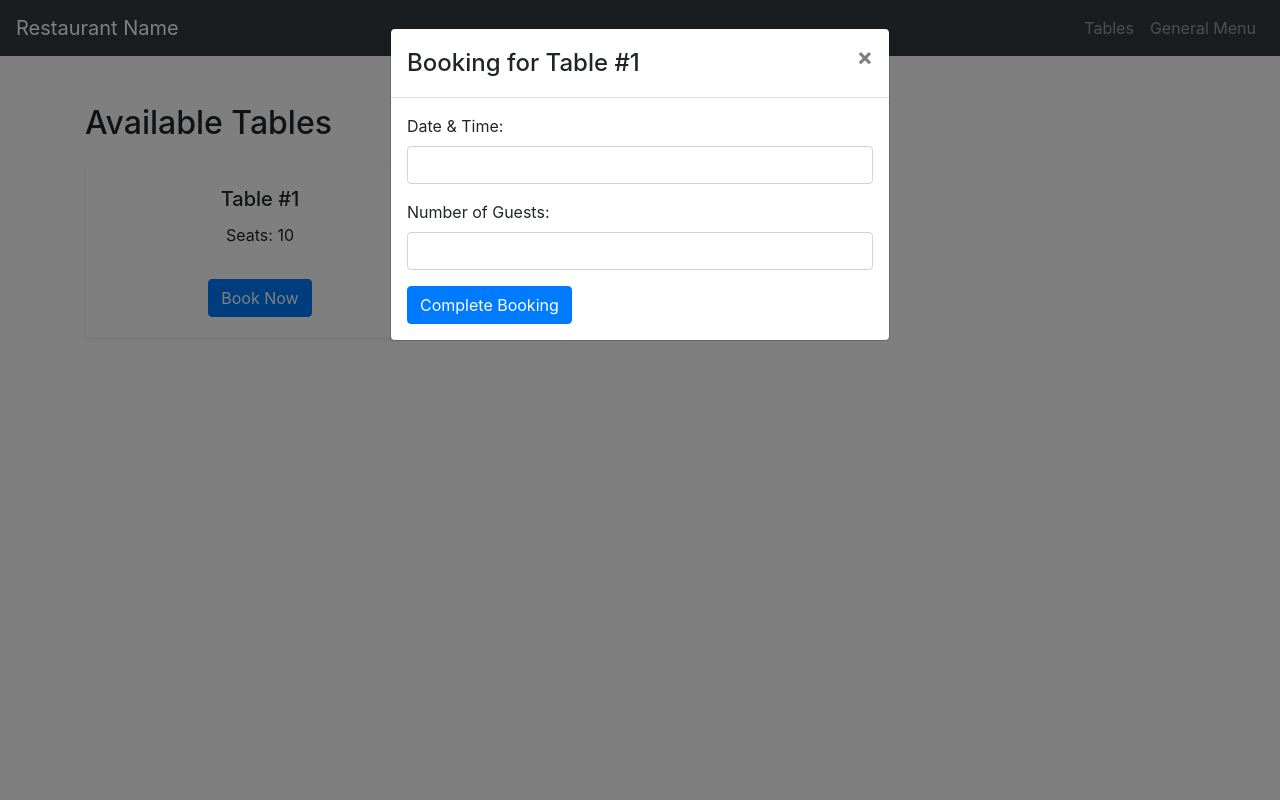
After one commit to mvv1790/restaurant-booking-system, a Django app: page /booking/ in a window 1280 px wide, after a click on "Book Now". The commit adds this page. Run offline with Django 4.2, Linux system fonts and the light colour scheme; tables that the repository leaves empty hold one stand-in row (values such as "Sample post"); some libraries are stand-ins or nearby versions.

Commit message:
Testing template fix

```diff
--- a/booking_app/models.py
+++ b/booking_app/models.py
@@ -1,16 +1,19 @@
 from django.db import models
 from django.contrib.auth.models import User
-
 
 class Restaurant(models.Model):
     name = models.CharField(max_length=100)
     address = models.TextField()
 
+    def __str__(self):
+        return self.name
 
 class Table(models.Model):
+    capacity = models.PositiveIntegerField()  # Assuming you want to use capacity
     restaurant = models.ForeignKey(Restaurant, on_delete=models.CASCADE)
-    seating_capacity = models.PositiveIntegerField()
 
+    def __str__(self):
+        return f"Table for {self.capacity}"
 
 class Booking(models.Model):
     user = models.ForeignKey(User, on_delete=models.CASCADE)
@@ -18,6 +21,8 @@ class Booking(models.Model):
     booking_date = models.DateTimeField()
     number_of_guests = models.PositiveIntegerField()
 
+    def __str__(self):
+        return f"Booking by {self.user} for {self.number_of_guests} guests"
 
 class MenuItem(models.Model):
     name = models.CharField(max_length=200)
--- a/booking_app/templates/base.html
+++ b/booking_app/templates/base.html
@@ -7,7 +7,7 @@
     <meta name="viewport" content="width=device-width, initial-scale=1.0">
     <title>Restaurant Booking</title>
 
-    <!-- Favicon - Replace with your own favicon -->
+    <!-- Favicon - Replace favicon -->
     <link rel="icon" href="{% static 'path_to_your_favicon.ico' %}">
 
     <!-- SEO Meta Tags -->
--- a/booking_app/templates/booking_app/book_table.html
+++ b/booking_app/templates/booking_app/book_table.html
@@ -10,6 +10,7 @@
             {% for table in tables %}
                 <li class="list-group-item">
                     Table #{{ table.id }} | Capacity: {{ table.capacity }} guests
+                    <a href="{% url 'booking_view_with_id' table.id %}" class="btn btn-primary float-right">Book This Table</a>
                 </li>
             {% empty %}
                 <li class="list-group-item">
@@ -19,6 +20,7 @@
         </ul>
     </div>
 
+    {% if table_id %}
         <!-- Booking form -->
         <h2>Booking for Table #{{ table.id }}</h2>
         <form action="{% url 'complete_booking' table.id %}" method="post">
@@ -38,6 +40,8 @@
 
             <button type="submit" class="btn btn-primary">Complete Booking</button>
         </form>
+    {% endif %}
+
 </div>
 
 <!-- You can also add JavaScript for datetime picker functionality here -->
--- /dev/null
+++ b/booking_app/templates/booking_app/tables_booking.html
@@ -0,0 +1,68 @@
+{% extends "base.html" %}
+
+{% block content %}
+<div class="container mt-5">
+    <h2 class="mb-4">Available Tables</h2>
+    <div class="row">
+        <!-- Iterate over available tables -->
+        {% for table in tables %}
+        <div class="col-md-4 mb-4">
+            <div class="card shadow-sm border-light h-100">
+                <div class="card-body text-center">
+                    <h5 class="card-title">Table #{{ table.id }}</h5>
+                    <p class="card-text">Seats: {{ table.capacity }}</p>
+                    <!-- Trigger the modal with a button -->
+                    <button type="button" class="btn btn-primary mt-3" data-toggle="modal" data-target="#bookModal{{ table.id }}">Book Now</button>
+                </div>
+            </div>
+        </div>
+
+        <!-- Modal -->
+        <div id="bookModal{{ table.id }}" class="modal fade" role="dialog">
+            <div class="modal-dialog">
+
+                <!-- Modal content-->
+                <div class="modal-content">
+                    <div class="modal-header">
+                        <h4 class="modal-title">Booking for Table #{{ table.id }}</h4>
+                        <button type="button" class="close" data-dismiss="modal">&times;</button>
+                    </div>
+                    <div class="modal-body">
+                        <!-- Booking form -->
+                        <form action="{% url 'complete_booking' table.id %}" method="post">
+                            {% csrf_token %}
+
+                            <!-- Date/time picker input -->
+                            <div class="form-group">
+                                <label>Date & Time:</label>
+                                <input type="text" class="form-control" id="datetimepicker{{ table.id }}" name="booking_datetime">
+                            </div>
+
+                            <!-- Guest count input -->
+                            <div class="form-group">
+                                <label>Number of Guests:</label>
+                                <input type="number" class="form-control" name="guest_count">
+                            </div>
+
+                            <button type="submit" class="btn btn-primary">Complete Booking</button>
+                        </form>
+                    </div>
+                </div>
+
+            </div>
+        </div>
+        {% empty %}
+        <div class="col-12">
+            <p class="text-center">No tables available.</p>
+        </div>
+        {% endfor %}
+    </div>
+</div>
+
+<!-- JavaScript for datetime picker functionality -->
+<script>
+    $(function() {
+        $('[id^="datetimepicker"]').datetimepicker();  // For every datetime picker in each modal
+    });
+</script>
+{% endblock %}
--- a/booking_app/templates/home.html
+++ b/booking_app/templates/home.html
@@ -11,7 +11,8 @@
         <p class="lead">Experience the finest vegan dining with us. Discover our exquisite green menu and book a table to enjoy a memorable vegan meal.</p>
         <hr class="my-4">
         <p>Ready to reserve a table? Click below to begin.</p>
-        <a class="btn btn-success btn-lg" href="{% url 'list_tables' %}" role="button">Book Now</a>  <!-- Green color for button -->
+        <a class="btn btn-success btn-lg" href="{% url 'booking_view' %}" role="button">Book Now</a>
+  <!-- Green color for button -->
     </div>
 
     <!-- Glimpse of the Menu -->
--- a/booking_app/urls.py
+++ b/booking_app/urls.py
@@ -9,6 +9,8 @@ urlpatterns = [
     path('book/', views.book_table, name='book_table'),
     path('menu/<int:table_id>/', views.view_menu, name='menu'),
     path('general_menu/', views.general_menu, name='general_menu'),
+    path('booking/', views.booking_view, name='booking_view'),
+    path('booking/<int:table_id>/', views.booking_view, name='booking_view_with_id'),
 ]
 
 
--- a/booking_app/views.py
+++ b/booking_app/views.py
@@ -1,36 +1,28 @@
 from django.shortcuts import render, redirect
-from .models import Table, Booking
+from .models import Table, Booking, MenuItem
 from .forms import BookingForm
-from .models import MenuItem
 from django.shortcuts import get_object_or_404
-
+import datetime
 
 def home(request):
     return render(request, 'home.html')
 
-
 def list_tables(request):
-    # Placeholder logic for now
-    return render(request, 'booking_app/list_tables.html')
-
+    tables = Table.objects.all()
+    return render(request, 'tables_booking.html', {'tables': tables})
 
 def book_table(request):
     # Placeholder logic for now
     return render(request, 'booking_app/book_table.html')
 
-
 def general_menu(request):
     menu_items = MenuItem.objects.all()
-
     context = {
         'menu': menu_items
     }
-
     return render(request, 'booking_app/general_menu.html', context)
 
-
 def view_menu(request, table_id):
-    # Fetching the table or redirecting if it does not exist
     table = get_object_or_404(Table, id=table_id)
 
     if request.method == "POST":
@@ -39,18 +31,53 @@ def view_menu(request, table_id):
             booking = form.save(commit=False)
             booking.table = table
             booking.save()
-            # Redirect to a confirmation page or home after successful booking
             return redirect('home')
     else:
         form = BookingForm()
 
-    # Assuming there's a menu related to the restaurant of the table
-    menu_items = table.restaurant.menuitem_set.all()
-
+    menu_items = table.restaurant.menuitem_set.all()  # Ensure your models are set up this way
     context = {
         'form': form,
         'table': table,
         'menu_items': menu_items,
     }
+    return render(request, 'view_menu.html', context)
 
-    return render(request, 'view_menu.html', context)
+def booking_view(request, table_id=None):
+    tables = Table.objects.all()
+
+    if request.method == 'POST' and table_id:
+        form = BookingForm(request.POST)
+        if form.is_valid():
+            booking = form.save(commit=False)
+            booking.table_id = table_id
+            if request.user.is_authenticated:  # Check for authenticated user
+                booking.user = request.user
+            else:
+                # Handle unauthenticated user (e.g., redirect to login or show an error)
+                pass
+            booking.save()
+            return redirect('home')  # redirect to the home view after booking
+    else:
+        form = BookingForm()
+
+    context = {
+        'tables': tables,
+        'form': form
+    }
+    return render(request, 'booking_app/tables_booking.html', context)
+
+def available_tables_view(request):
+    # Get all tables
+    all_tables = Table.objects.all()
+
+    # Get tables that are currently booked
+    booked_tables = Booking.objects.filter(booking_datetime__date=datetime.date.today()).values_list('table', flat=True)
+
+    # Filter out tables that are booked
+    available_tables = all_tables.exclude(id__in=booked_tables)
+
+    context = {
+        'tables': available_tables,
+    }
+    return render(request, 'your_template_name.html', context)
```
Also changed, not shown: booking_app/management/commands/delete_all_tables.py (added, +9 -0 lines). Lines whose indentation alone changed are shown as unchanged.
